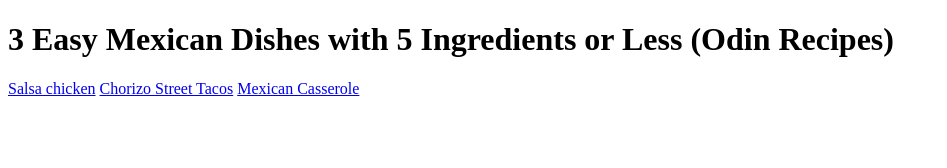
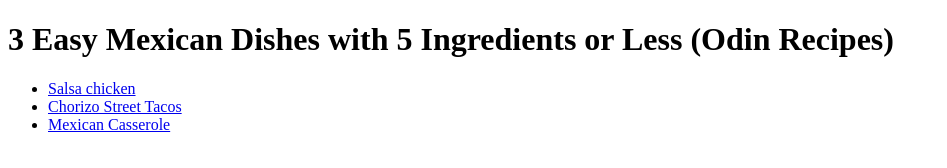
Before and after one commit to TrevorBrowning/odin-recipes, a plain HTML site: page index.html in a window 1280 px wide. Shown: the whole page, without its empty margins (0-947 px from the left). Drawn offline with Linux system fonts and the light colour scheme.

Commit message:
Update index.html | Recipes Dir. | README Updated index.html:     Add vertical links to recipes (Unordered List)
Updated Recipes Directroy:
    mexican-casserole.html:
        Fixed image
    chorizo-casserole.html:
        Fixed image
        Fixed home links
updated README.md
    Added progress

```diff
--- a/index.html
+++ b/index.html
@@ -7,8 +7,12 @@
   </head>
   <body>
     <h1>3 Easy Mexican Dishes with 5 Ingredients or Less (Odin Recipes)</h1>
-    <a href="recipes/salsa-chicken.html">Salsa chicken</a>
-    <a href="recipes/chorizo-street-tacos.html">Chorizo Street Tacos</a>
-    <a href="recipes/mexican-casserole.html">Mexican Casserole</a>
+    <ul>
+      <li><a href="recipes/salsa-chicken.html">Salsa chicken</a></li>
+      <li>
+        <a href="recipes/chorizo-street-tacos.html">Chorizo Street Tacos</a>
+      </li>
+      <li><a href="recipes/mexican-casserole.html">Mexican Casserole</a></li>
+    </ul>
   </body>
 </html>
```
Also changed, not shown: recipes/chorizo-street-tacos.html (+1 -1 lines), recipes/mexican-casserole.html (+3 -6 lines), 1 other file.
